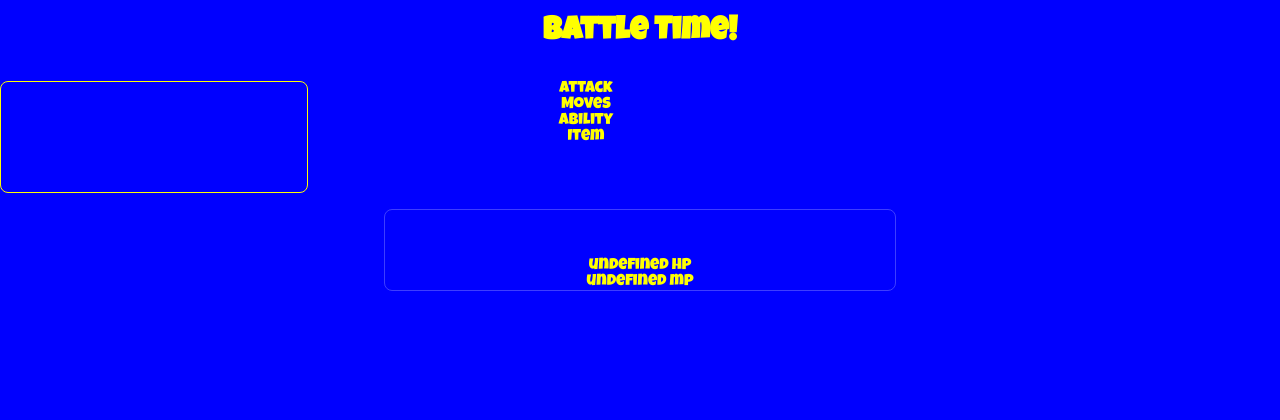
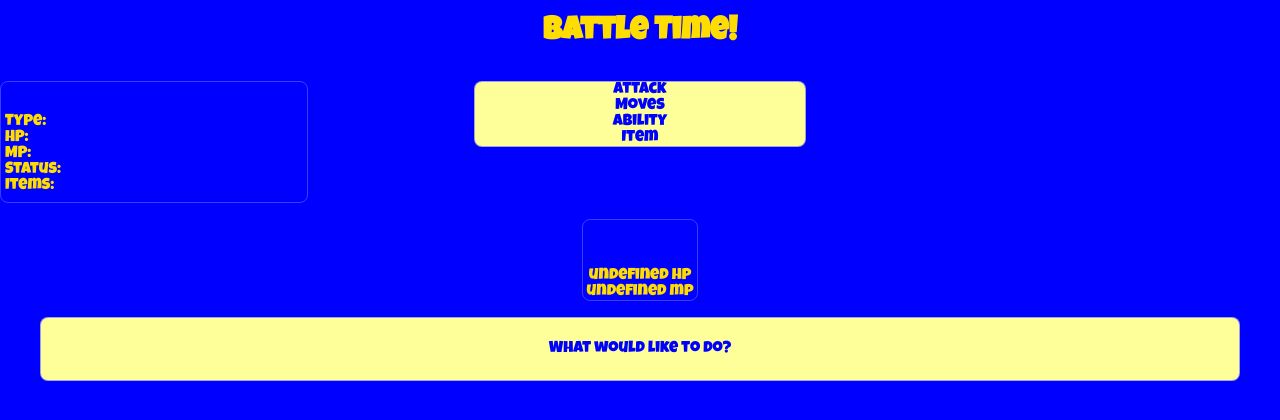
Before and after one commit to Gmach-Warlock/poke-battle, a React (Vite) app: page /arena in a window 1280 px wide. Shown: the top 420 px of the page. Built offline with nearby package versions, Linux system fonts and the light colour scheme; a web font is replaced by a local one.

Commit message:
battle screen layout skeleton setup

```diff
--- a/src/App.css
+++ b/src/App.css
@@ -71,11 +71,15 @@
     );
 
   /* Lightness */
+  --lightness-white: 100%;
   --lightness-high: 80%;
+  --lightness-gradient-top: 75%;
+  --lightness-gradient-bottom: 35%;
   --lightness-glass: 70%;
   --lightness-base: 50%;
   --lightness-low: 30%;
   --lightness-shadow: 10%;
+  --lightness-black: 0%;
 
   /* Shadow */
   --shadow-sm: 2px 2px 4px;
@@ -90,24 +94,26 @@
   --shadow-md-narrow: 2px 4px 8px;
   --shadow-lg-narrow: 3px 5px 10px;
   --shadow-xl-narrow: 5px 10px 15px;
+  --shadow-inset: -1px -1px 2px;
   --shadow-text: 0px 0px 8px;
   --shadow-button: 0px 4px 8px;
   --shadow-inset-field:
-    inset 2px 2px 5px hsla(0, 0%, 0%, 0.2),
-    inset -1px -1px 2px hsla(0, 0%, 100%, 0.1);
+    inset var(--shadow-sm)
+      hsla(0, 0%, var(--lightness-black), var(--glass-opacity-low)),
+    inset var(--shadow-inset) hsla(0, 0%, var(--lightness-white), 0.1);
   --box-shadow-button: inset var(--shadow-button)
-    hsla(var(--secondary-hs), 0%, var(--glass-opacity-low));
+    hsla(var(--secondary-hs), var(--lightness-black), var(--glass-opacity-low));
 
   /* Gradients */
   --gradient-linear-basic: linear-gradient(
     to bottom,
-    hsl(var(--secondary-hs), 75%),
-    hsl(var(--secondary-hs), 35%)
+    hsl(var(--secondary-hs), var(--lightness-gradient-top)),
+    hsl(var(--secondary-hs), var(--lightness-gradient-bottom))
   );
   --gradient-linear-line50: linear-gradient(
     to bottom,
-    hsl(var(--secondary-hs), 75%) 50%,
-    hsl(var(--secondary-hs), 35%) 50%
+    hsl(var(--secondary-hs), var(--lightness-gradient-top)) 50%,
+    hsl(var(--secondary-hs), var(--lightness-gradient-bottom)) 50%
   );
   --gradient-text-pro: linear-gradient(
     to bottom,
@@ -119,15 +125,35 @@
   --gradient-linear-stacked-pill:
     linear-gradient(
       to bottom,
-      hsla(var(--secondary-hs), 75%, 0.6) 50%,
-      hsla(var(--secondary-hs), 35%, 0.6) 50%
+      hsla(
+          var(--secondary-hs),
+          var(--lightness-gradient-top),
+          var(--glass-opacity-mid)
+        )
+        50%,
+      hsla(
+          var(--secondary-hs),
+          var(--lightness-gradient-bottom),
+          var(--glass-opacity-mid)
+        )
+        50%
     ),
     var(--gradient-linear-basic);
   --gradient-linear-stacked-pill-hover:
     linear-gradient(
       to bottom,
-      hsla(var(--accent-hs), 75%, 0.6) 50%,
-      hsla(var(--accent-hs), 35%, 0.6) 50%
+      hsla(
+          var(--accent-hs),
+          var(--lightness-gradient-top),
+          var(--glass-opacity-mid)
+        )
+        50%,
+      hsla(
+          var(--accent-hs),
+          var(--lightness-gradient-bottom),
+          var(--glass-opacity-mid)
+        )
+        50%
     ),
     var(--gradient-linear-basic);
 
@@ -141,6 +167,19 @@
 }
 
 /* Utility Classes */
+/* Cards */
+.card--light {
+  background-color: hsl(var(--secondary-hs), 80%);
+  color: var(--color-primary);
+  min-height: 4rem;
+  padding-inline: var(--space-xs);
+  border-radius: var(--rounded-md);
+  width: 80%;
+  box-shadow: var(--shadow-lg-narrow)
+    hsla(var(--type-accent), var(--lightness-shadow), var(--glass-opacity-high));
+  border: var(--glass-border);
+}
+
 /* Rows and Columns */
 .column--between {
   display: flex;
@@ -152,6 +191,13 @@
   display: flex;
   flex-direction: column;
   justify-content: center;
+  align-items: center;
+  text-align: center;
+}
+.column--start {
+  display: flex;
+  flex-direction: column;
+  justify-content: flex-start;
   align-items: center;
   text-align: center;
 }
@@ -167,7 +213,12 @@
   text-align: center;
   gap: var(--space-xs);
 }
-
+.row--between-start {
+  display: flex;
+  justify-content: space-between;
+  align-items: flex-start;
+  text-align: center;
+}
 /* Containers */
 .container {
   width: var(--space-full);
--- a/src/Theme.css
+++ b/src/Theme.css
@@ -32,7 +32,7 @@
 
   /* Colors */
   --color-primary: hsl(240, 100%, 50%);
-  --color-secondary: hsl(60, 100%, 50%);
+  --color-secondary: hsl(52, 100%, 50%);
   --color-accent: hsl(134, 61%, 50%);
   --color-fire: hsl(20, 100%, 50%);
   --color-water: hsl(200, 100%, 50%);
@@ -181,7 +181,6 @@
 .card--glass {
   padding-inline: var(--space-xs);
   border-radius: var(--rounded-md);
-  width: var(--space-forty);
   filter: drop-shadow(
     var(--shadow-xl-narrow)
       hsla(
--- a/src/pages/Arena/Arena.css
+++ b/src/pages/Arena/Arena.css
@@ -3,17 +3,58 @@
 }
 
 .battle__ui {
-  grid-column: 5 / 8;
+  grid-column: 5 / 9;
+  place-items: center;
 }
 
 .battle__opponent {
-  grid-column: 1 / -1;
+  grid-column: 5 / 9;
   justify-self: center;
 }
 
 .battle__player-stats {
   grid-column: 1 / 4;
-  grid-row: 2 / span 4;
+  grid-row: 2;
   border: 1px solid hsl(var(--secondary-hs), 50%);
   border-radius: var(--rounded-md);
+  padding-bottom: var(--space-sm);
 }
+
+.battle__message {
+  grid-column: 1 / -1;
+}
+
+.menu-button:hover::before,
+.menu-button:focus::before {
+  content: "▶";
+  position: absolute;
+  left: -20px;
+  color: hsl(52, 100%, 50%); /* Pokémon Yellow */
+}
+
+.menu-btn {
+  position: relative;
+  padding-left: 25px; /* Leave room for the cursor */
+  transition: all 0.2s ease-in-out;
+}
+
+/* The "Cursor" */
+.menu-btn.active::before {
+  content: "▶"; /* Or use a custom SVG/Image */
+  position: absolute;
+  left: 5px;
+  animation: blink 0.8s infinite;
+  color: var(--type-accent); /* Using your theme variable */
+}
+
+@keyframes blink {
+  0%,
+  100% {
+    opacity: 1;
+    transform: translateX(0);
+  }
+  50% {
+    opacity: 0.5;
+    transform: translateX(3px);
+  }
+}
--- a/src/pages/Arena/Arena.jsx
+++ b/src/pages/Arena/Arena.jsx
@@ -8,7 +8,7 @@ function Arena() {
     <div className="arena grid-12-flat">
       <h2 className="battle__title">Battle Time!</h2>
       <div className="battle__ui">
-        <ul>
+        <ul className="card--light">
           <li>Attack</li>
           <li>Moves</li>
           <li>Ability</li>
@@ -26,10 +26,37 @@ function Arena() {
         <p>{`${battleState?.opponent?.hp} hp`}</p>
         <p>{`${battleState?.opponent?.mp} mp`}</p>
       </div>
-      <div className="battle__player-stats">
+      <div
+        className={`battle__player-stats card--glass type-${battleState?.player?.types[0].type.name}`}
+      >
         <h3>{battleState?.player?.name}</h3>
-        <p>{battleState?.player?.hp}</p>
-        <p>{battleState?.player?.mp}</p>
+        <div className="row--between">
+          <p>Type: </p>
+          <p>{battleState?.player?.types[0].type.name}</p>
+        </div>
+        <div className="row--between">
+          <p>HP: </p>
+          <p>{battleState?.player?.hp}</p>
+        </div>
+        <div className="row--between">
+          <p>MP: </p>
+          <p>{battleState?.player?.mp}</p>
+        </div>
+        <div className="row--between">
+          <p>Status: </p>
+          <p>{battleState?.player?.status}</p>
+        </div>
+        <div className="row--between-start">
+          <p>Items: </p>
+          <ul>
+            {battleState?.player?.items.map((item) => (
+              <li>{item.name}</li>
+            ))}
+          </ul>
+        </div>
+      </div>
+      <div className="battle__message container column--centered card--light">
+        <p>What would like to do?</p>
       </div>
     </div>
   );
--- a/src/pages/Config/Config.jsx
+++ b/src/pages/Config/Config.jsx
@@ -35,8 +35,10 @@ function Config() {
   };
 
   const handleStartBattle = () => {
-    if (battleState.player === null || battleState.opponent === null)
+    if (battleState.player === null || battleState.opponent === null) {
       alert("Please Make sure you have a player and opponent selected!");
+      return;
+    }
 
     navigate("/confirm");
   };
@@ -59,10 +61,12 @@ function Config() {
           </form>
 
           <div className="random">
-            <span>Find a new Pokemon</span>
-            <button type="button" onClick={handleFetchRandom}>
-              New
-            </button>
+            <span>
+              Find a new Pokemon{" "}
+              <button type="button" onClick={handleFetchRandom}>
+                New
+              </button>
+            </span>
           </div>
         </div>
       </div>
--- a/src/pages/Confirm/Confirm.jsx
+++ b/src/pages/Confirm/Confirm.jsx
@@ -17,6 +17,22 @@ function Confirm() {
     <div className={`confirm overlay column--centered gap-3`}>
       <h3 className="heading--blocked">Are you sure this ok?</h3>
 
+      <div className="confirm__actions action">
+        <button
+          type="button"
+          className="btn btn--confirm"
+          onClick={handleConfirmStart}
+        >
+          Ok
+        </button>
+        <button
+          type="button"
+          className="btn btn--cancel"
+          onClick={handleCancelStart}
+        >
+          Cancel
+        </button>
+      </div>
       <div className="container row--centered">
         <div
           className={`card--glass preview__card type-${battleState?.player?.types[0].type.name}`}
@@ -63,23 +79,6 @@ function Confirm() {
           <p>{battleState?.opponent?.abilities[0].ability.name}</p>
         </div>
       </div>
-
-      <div className="confirm__actions action">
-        <button
-          type="button"
-          className="btn btn--confirm"
-          onClick={handleConfirmStart}
-        >
-          Ok
-        </button>
-        <button
-          type="button"
-          className="btn btn--cancel"
-          onClick={handleCancelStart}
-        >
-          Cancel
-        </button>
-      </div>
     </div>
   );
 }
--- a/src/services/battleReducer.js
+++ b/src/services/battleReducer.js
@@ -17,6 +17,10 @@ export function battleReducer(state, action) {
         height: action.payload.height,
         hp: 100,
         id: action.payload.id,
+        items: [
+          { name: "potion", id: crypto.randomUUID() },
+          { name: "ether", id: crypto.randomUUID() },
+        ],
         moves: action.payload.moves,
         mp: 50,
         name: action.payload.name,
```
